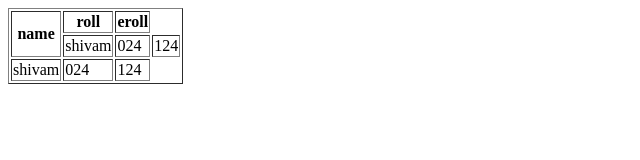
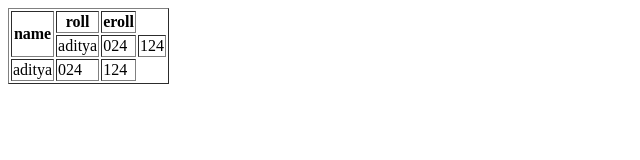
Before and after one commit to adityakumar-ara/shobhit-university-HTML-class, a plain HTML site: page html_class_lab/hello.html in a window 1280 px wide. Shown: the whole page, without its empty margins (0-640 px from the left). Drawn offline with Linux system fonts and the light colour scheme.

Commit message:
update file

```diff
--- a/html_class_lab/hello.html
+++ b/html_class_lab/hello.html
@@ -13,12 +13,12 @@
             <th>eroll</th>
         </tr>
         <tr>
-            <td>shivam</td>
+            <td>aditya</td>
             <td>024</td>
             <td>124</td>
         </tr>
         <tr>
-            <td>shivam</td>
+            <td>aditya</td>
             <td>024</td>
             <td>124</td>
         </tr>
```
